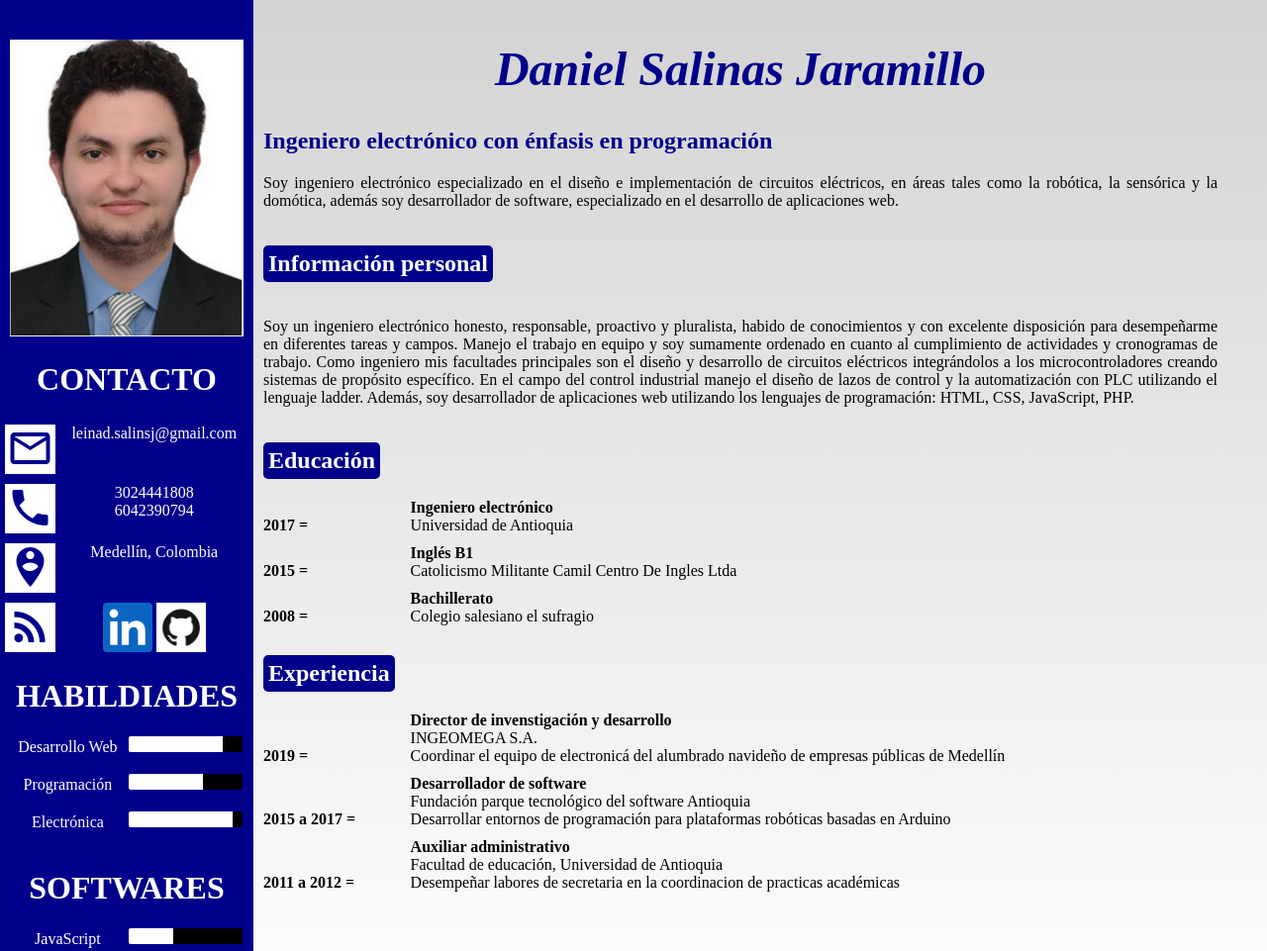
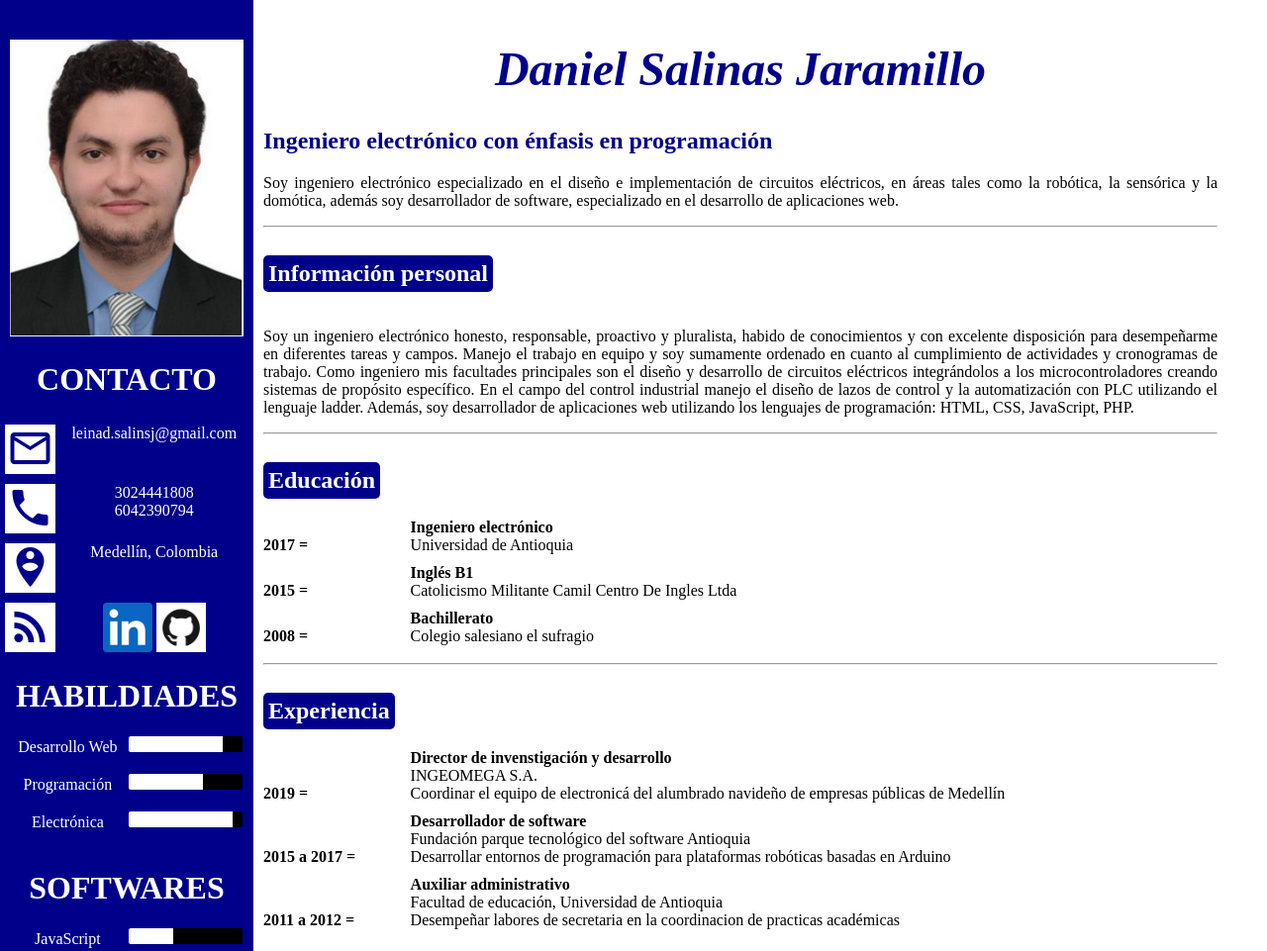
Before and after one commit to danielsalinas123/hojaDeVidaEstilizada, a plain HTML site: page index.html in a window 1280 px wide. Shown: the top 961 px of the page at 99% size. Drawn offline with Linux system fonts and the light colour scheme.

Commit message:
Se modificaron los colores de fondo

```diff
--- a/estilos.css
+++ b/estilos.css
@@ -79,7 +79,6 @@ p.contactos img
     width: 80%;
     padding:10px;
     padding-right:50px;
-    background-image: linear-gradient(lightgray,white);
 }
 
 .contenedor-derecho h1
--- a/index.html
+++ b/index.html
@@ -56,6 +56,7 @@
                 especializado en el desarrollo de aplicaciones web.
             </p>
 
+            <hr>
             <h2 class="subtitulos">Información personal</h2>
             <p style="text-align: justify;">
                 Soy un ingeniero electrónico honesto, responsable, proactivo y pluralista,
@@ -70,6 +71,7 @@
                 programación: HTML, CSS, JavaScript, PHP.
             </p>
 
+            <hr>
             <h2 class="subtitulos">Educación</h2>
             <br>
             <label class="leyendaAños">2017 = </label>
@@ -79,7 +81,7 @@
             <label class="leyendaAños">2008 = </label>
             <span class="estudiosTrabajos"><strong>Bachillerato</strong><br>Colegio salesiano el sufragio</span>
 
-            <br>
+            <hr>
             <h2 class="subtitulos">Experiencia</h2>
             <br>
             <label class="leyendaAños"> 2019 = </label>
```
